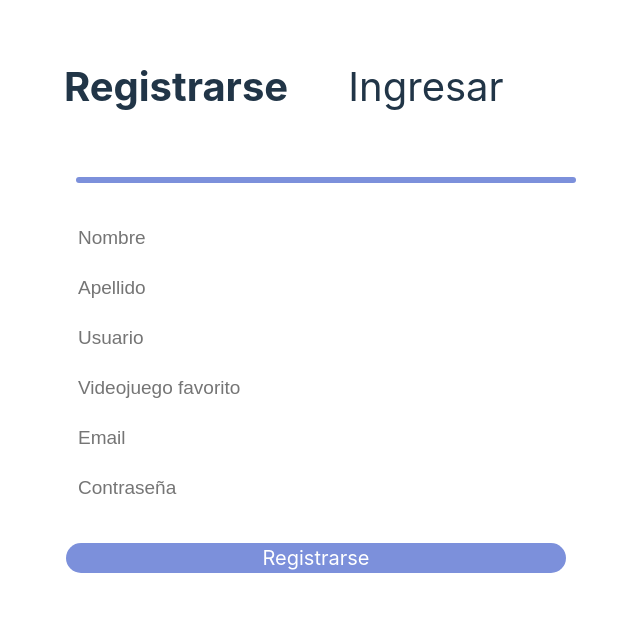
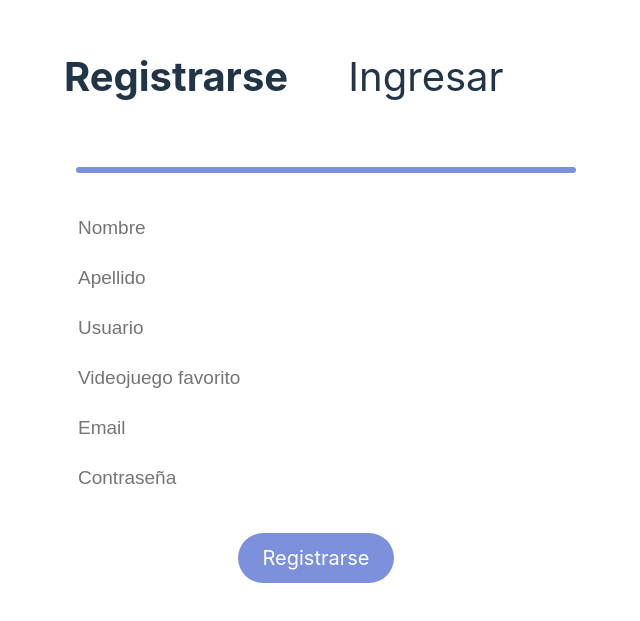
Before and after one commit to emilianaplaz/Microproyecto-2, a React (Vite) app in the folder microproyecto2/: page / in a window 1280 px wide. Shown: the part 115-736 px from the top of the page, without its empty margins (324-964 px from the left). Built offline with nearby package versions, Linux system fonts and the light colour scheme.

Commit message:
third commit

```diff
--- a/microproyecto2/src/LoginSignUp.css
+++ b/microproyecto2/src/LoginSignUp.css
@@ -5,15 +5,25 @@
     align-items: center;
     width: 100%;
     margin-top: 30px;
-    background: #7C90DB;
-    border-radius: 50px;
     cursor: pointer;
 }
 
-.sign-up-title{
+.sign-up-button{
     color: white;
     font-size: 20px;
     font-weight: 400;
+    background: #7C90DB;
+    border-radius: 50px;
+}
+
+.sign-up-button:hover{
+    color: white;
+    font-size: 20px;
+    font-weight: 400;
+    background: #7C90DB;
+    border-radius: 50px;
+    transform: scale(1.05);
+    transition: transform 0.5s;
 }
 
 .underline{
--- a/microproyecto2/src/LoginSignUp.jsx
+++ b/microproyecto2/src/LoginSignUp.jsx
@@ -7,12 +7,16 @@ const LoginSignUp = () => {
 
     const[name, setName]=useState('');
     const[lastname, setLastName]=useState('');
+    const[user, setUser]=useState('');
     const[email, setEmail]=useState('');
     const[password, setPassword]=useState('');
     const[favoritegame, setFavoriteGame]=useState('');
 
+    const logIn = () => {
+        // sign in
+    }
 
-
+    // Check que los inputs esten llenos
     const handleSubmit = () => {
         const inputs = document.querySelectorAll('input');
         let allFieldsFilled = true;
@@ -32,7 +36,7 @@ const LoginSignUp = () => {
 
     return (
         <div className="container">
-
+            <form onSubmit={logIn}>
             <div className="submit-container">
                 <div className={action === "Registrarse" ? "submit gray" : "submit"} onClick={() => { setAction("Registrarse") }}>Registrarse</div>
                 <div className={action === "Ingresar" ? "submit gray" : "submit"} onClick={() => { setAction("Ingresar") }}>Ingresar</div>
@@ -50,29 +54,29 @@ const LoginSignUp = () => {
                             <input type="text" placeholder="Apellido" value={lastname} onChange={(e)=>setLastName(e.target.value)}/>
                         </div>
                         <div className="input">
-                            <input type="text" placeholder="Usuario" />
+                            <input type="text" placeholder="Usuario" value={user} onChange={(e)=>setUser(e.target.value)}/>
                         </div>
                         <div className="input">
-                            <input type="text" placeholder="Videojuego favorito" />
+                            <input type="text" placeholder="Videojuego favorito" value={favoritegame} onChange={(e)=>setFavoriteGame(e.target.value)}/>
                         </div>
                     </>
                 )}
 
 
                 <div className="input">
-                            <input type="email" placeholder="Email" />
+                            <input type="email" placeholder="Email" value={email} onChange={(e)=>setEmail(e.target.value)}/>
                         </div>
 
                 <div className="input">
-                    <input type="password" placeholder="Contraseña" />
+                    <input type="password" placeholder="Contraseña" value={password} onChange={(e)=>setPassword(e.target.value)}/>
                 </div>
 
                 <div className="header">
-                    <div className="sign-up-title" onClick={handleSubmit}>{action}</div>
+                    <button className="sign-up-button" type="submit" onClick={handleSubmit}>{action}</button>
                 </div>
 
             </div>
-
+            </form>
         </div>
     );
 };
```
Also changed, not shown: microproyecto2/src/HomePage.jsx (added, +9 -0 lines).
